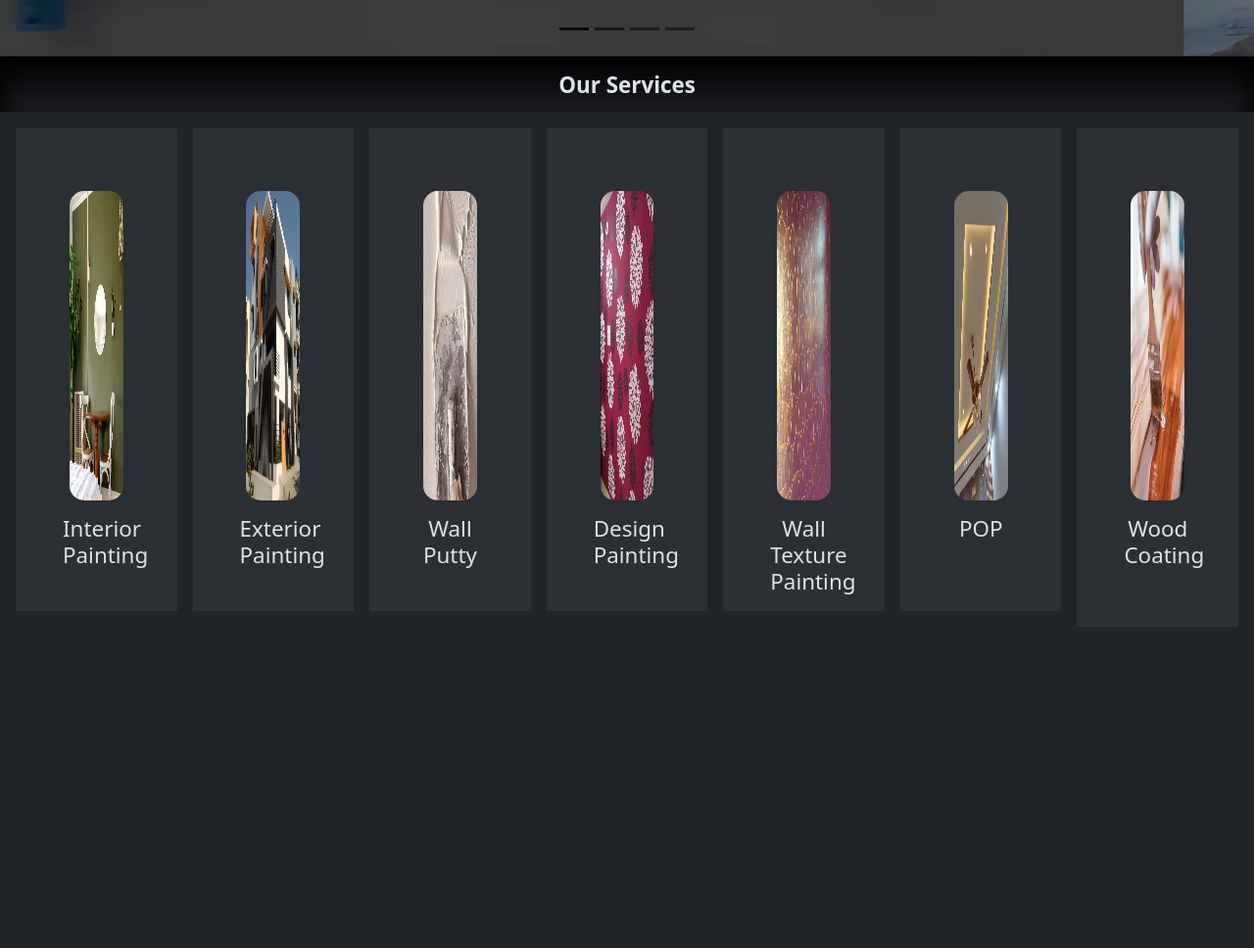
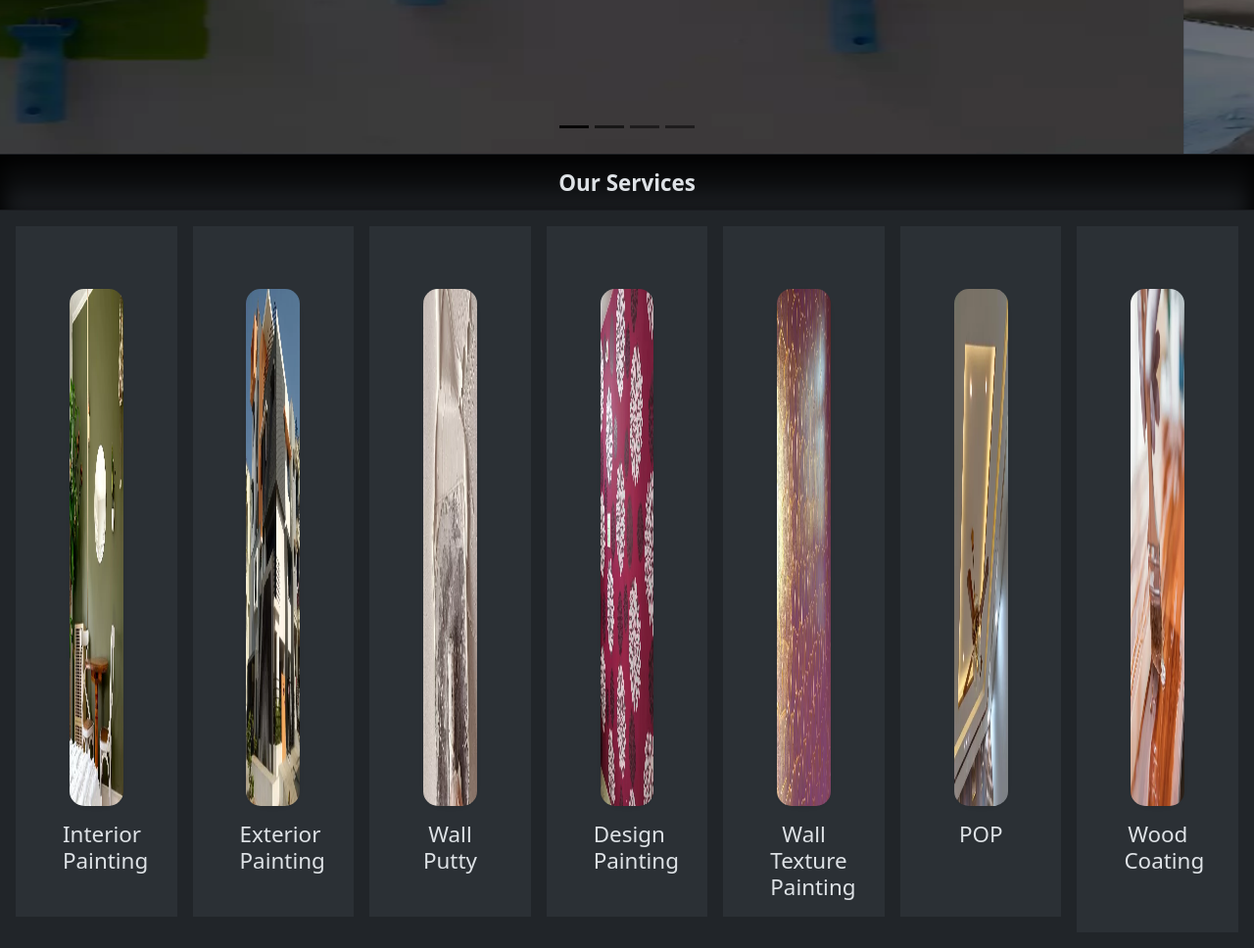
Before and after one commit to ankit-gujar1/vpa, a plain HTML site: page index.html in a window 1280 px wide. Shown: the part 780-1748 px from the top of the page at 98% size. Before the commit the page ends 1436 px from the top, so only its background shows below. Drawn offline with nearby package versions, Linux system fonts and the light colour scheme; a web font is replaced by a local one.

Commit message:
Update index.html

```diff
--- a/index.html
+++ b/index.html
@@ -116,27 +116,27 @@
       <div class="carousel-inner">
 
         <div class="carousel-item active">
-          <img src="image(1).webp" class="d-block w-100" width="428px" height="428px" alt="...">
+          <img src="image(1).webp" class="d-block w-100" width="528px" height="528px" alt="...">
           <div class="carousel-caption">
             <h1 class="text-light text-justify mb-6" style="font-family: 'Lilita One', sans-serif;"><span class="text-danger">Professional</span> Painting <span class="text-primary">Company</span></h1>
           </div>
         </div>
         <div class="carousel-item">
-          <img src="image(2).webp" class="d-block w-100" width="428px" height="428px" alt="...">
+          <img src="image(2).webp" class="d-block w-100" width="528px" height="528px" alt="...">
           <div class="carousel-caption">
             <h1 class="text-light text-justify mb-6" style="font-family: 'Lilita One', sans-serif;"><span class="text-warning">Painters</span> You <span class="text-danger"> Can </span> Trust On</h1>
           </div>
         </div>
 
         <div class="carousel-item">
-          <img src="image(3).webp" class="d-block w-100" width="428px" height="428px" alt="...">
+          <img src="image(3).webp" class="d-block w-100" width="528px" height="528px" alt="...">
           <div class="carousel-caption">
             <h1 class="text-light text-justify mb-6" style="font-family: 'Lilita One', sans-serif;"><span class="text-danger">Highly </span> Experienced <span class="text-warning">Team</span></h1>
           </div>
         </div>
 
         <div class="carousel-item">
-          <img src="image(4).webp" class="d-block w-100" width="428px" height="428px" alt="...">
+          <img src="image(4).webp" class="d-block w-100" width="528px" height="528px" alt="...">
           <div class="carousel-caption">
             <h1 class="text-light text-justify mb-6" style="font-family: 'Lilita One', sans-serif;"><span class="text-warning">15+ Years</span> Of <span class="text-danger">Quality</span> Service</h1>
           </div>
@@ -163,7 +163,7 @@
     <div class="d-md-flex flex-md-equal w-100 my-md-3 ps-md-3">
       <div class="bg-body-tertiary me-md-3 pt-3 px-3 pt-md-5 px-md-5 text-center overflow-hidden mb-3">
         <div class="bg-body shadow-sm mx-auto my-3" style="width: 80%; border-radius: 21px 21px 21px 21px;">
-          <img src="in2.webp" class="d-block w-100" width="316px" height="316px" alt="..." style="width: 80%; border-radius: 15px 15px 15px 15px;">
+          <img src="in2.webp" class="d-block w-100" width="528px" height="528px" alt="..." style="width: 80%; border-radius: 15px 15px 15px 15px;">
         </div>
         <div class="my-3">
           <h2 class="lead"><b>Interior Painting</b></h2>
@@ -172,7 +172,7 @@
 
       <div class="bg-body-tertiary me-md-3 pt-3 px-3 pt-md-5 px-md-5 text-center overflow-hidden mb-3">
         <div class="bg-body shadow-sm mx-auto my-3" style="width: 80%; border-radius: 21px 21px 21px 21px;">
-          <img src="e1.webp" class="d-block w-100" width="316px" height="316px" alt="..." style="width: 80%; border-radius: 15px 15px 15px 15px;">
+          <img src="e1.webp" class="d-block w-100" width="528px" height="528px" alt="..." style="width: 80%; border-radius: 15px 15px 15px 15px;">
         </div>
         <div class="my-3">
           <h2 class="lead"><b>Exterior Painting</b></h2>
@@ -181,7 +181,7 @@
 
       <div class="bg-body-tertiary me-md-3 pt-3 px-3 pt-md-5 px-md-5 text-center overflow-hidden mb-3">
         <div class="bg-body shadow-sm mx-auto my-3" style="width: 80%; border-radius: 21px 21px 21px 21px;">
-          <img src="p1.webp" class="d-block w-100" width="316px" height="316px" alt="..." style="width: 80%; border-radius: 15px 15px 15px 15px;">
+          <img src="p1.webp" class="d-block w-100" width="528px" height="528px" alt="..." style="width: 80%; border-radius: 15px 15px 15px 15px;">
         </div>
         <div class="my-3">
           <h2 class="lead"><b>Wall Putty</b></h2>
@@ -190,7 +190,7 @@
 
       <div class="bg-body-tertiary me-md-3 pt-3 px-3 pt-md-5 px-md-5 text-center overflow-hidden mb-3" >
         <div class="bg-body shadow-sm mx-auto my-3" style="width: 80%; border-radius: 21px 21px 21px 21px;">
-          <img src="des1.webp" class="d-block w-100" width="316px" height="316px" alt="..." style="width: 80%; border-radius: 15px 15px 15px 15px;">
+          <img src="des1.webp" class="d-block w-100" width="528px" height="528px" alt="..." style="width: 80%; border-radius: 15px 15px 15px 15px;">
         </div>
         <div class="my-3">
           <h2 class="lead"><b>Design Painting</b></h2>
@@ -199,7 +199,7 @@
 
       <div class="bg-body-tertiary me-md-3 pt-3 px-3 pt-md-5 px-md-5 text-center overflow-hidden mb-3">
         <div class="bg-body shadow-sm mx-auto my-3" style="width: 80%; border-radius: 21px 21px 21px 21px;">
-          <img src="tex1.webp" class="d-block w-100" width="316px" height="316px" alt="..." style="width: 80%; border-radius: 15px 15px 15px 15px;">
+          <img src="tex1.webp" class="d-block w-100" width="528px" height="528px" alt="..." style="width: 80%; border-radius: 15px 15px 15px 15px;">
         </div>
         <div class="my-3">
           <h2 class="lead"><b>Wall Texture Painting</b></h2>
@@ -208,7 +208,7 @@
 
       <div class="bg-body-tertiary me-md-3 pt-3 px-3 pt-md-5 px-md-5 text-center overflow-hidden mb-3">
         <div class="bg-body shadow-sm mx-auto my-3" style="width: 80%; border-radius: 21px 21px 21px 21px;">
-          <img src="pop1.webp" class="d-block w-100" width="316px" height="316px" alt="..." style="width: 80%; border-radius: 15px 15px 15px 15px;">
+          <img src="pop1.webp" class="d-block w-100" width="528px" height="528px" alt="..." style="width: 80%; border-radius: 15px 15px 15px 15px;">
         </div>
         <div class="my-3">
           <h2 class="lead"><b>POP</b></h2>
@@ -217,7 +217,7 @@
 
       <div class="bg-body-tertiary me-md-3 pt-3 px-3 pt-md-5 px-md-5 text-center overflow-hidden">
         <div class="bg-body shadow-sm mx-auto my-3" style="width: 80%; border-radius: 21px 21px 21px 21px;">
-          <img src="w3.webp" class="d-block w-100" width="316px" height="316px" alt="..." style="width: 80%; border-radius: 15px 15px 15px 15px;">
+          <img src="w3.webp" class="d-block w-100" width="528px" height="528px" alt="..." style="width: 80%; border-radius: 15px 15px 15px 15px;">
         </div>
         <div class="my-3">
           <h4 class="lead"><b>Wood Coating</b></h4>
```
